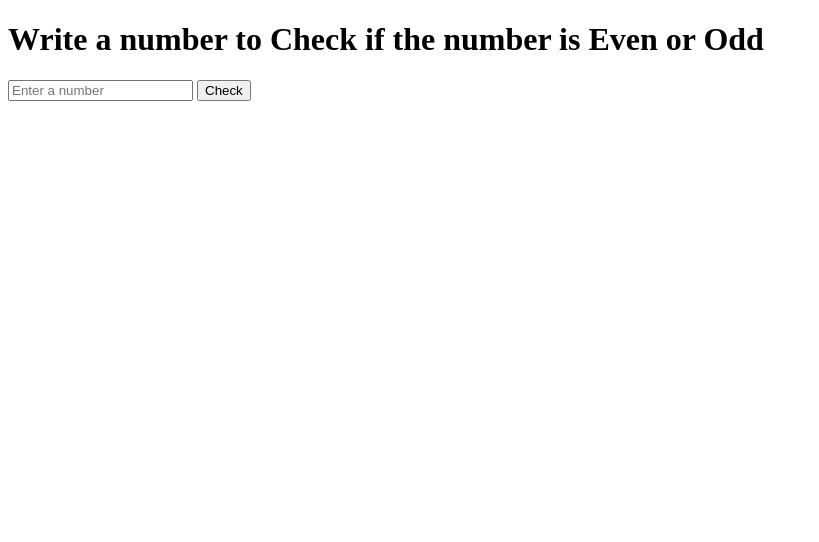
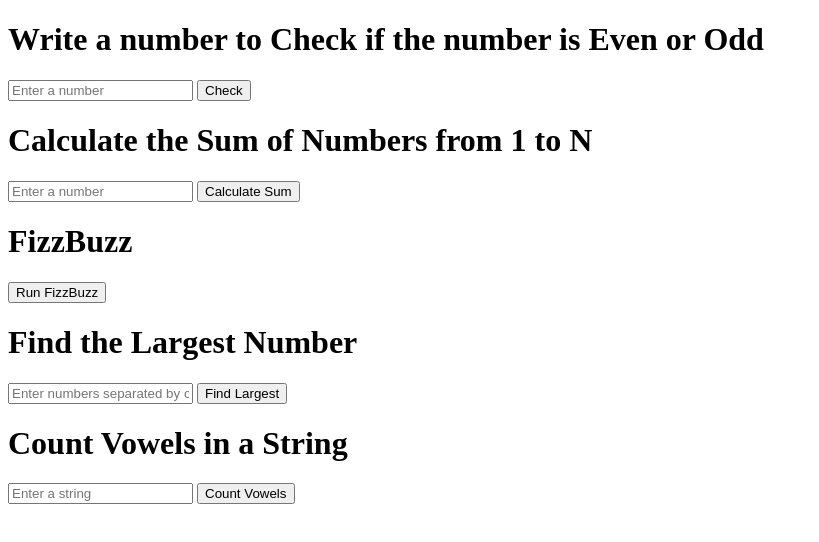
Before and after one commit to nusaibakindy/JS_notes, a plain HTML site: page basicjava1.html in a window 1280 px wide. Shown: the whole page, without its empty margins (0-819 px from the left). Drawn offline with Linux system fonts and the light colour scheme.

Commit message:
added basic javascript task 1

```diff
--- a/basicjava1.html
+++ b/basicjava1.html
@@ -11,7 +11,28 @@
     <button onclick="checkEvenOrOdd()">Check</button>
     <div id="result"></div>
 
+    <h1>Calculate the Sum of Numbers from 1 to N</h1>
+    <input type="number" id="sumInput" placeholder="Enter a number">
+    <button onclick="calculateSum()">Calculate Sum</button>
+    <div id="sumResult"></div>
+
+    <h1>FizzBuzz</h1>
+    <button onclick="fizzBuzz()">Run FizzBuzz</button>
+    <div id="fizzBuzzResult"></div>
+
+    <h1>Find the Largest Number</h1>
+    <input type="text" id="arrayInput" placeholder="Enter numbers separated by commas">
+    <button onclick="findLargestNumber()">Find Largest</button>
+    <div id="largestNumberResult"></div>
+
+    <h1>Count Vowels in a String</h1>
+    <input type="text" id="vowelInput" placeholder="Enter a string">
+    <button onclick="countVowels()">Count Vowels</button>
+    <div id="vowelResult"></div>
+
     <script>
+
+        //function Even or Odd Checker
         function checkEvenOrOdd() {
             const number = document.getElementById("numberInput").value;
 
@@ -21,6 +42,74 @@
                 document.getElementById("result").innerText = `${number} is Odd.`;
             }
         }
+
+        // function for Sum of Numbers 1 to N
+        function calculateSum() {
+            const n = document.getElementById("sumInput").value;
+            if (n === "") {
+                document.getElementById("sumResult").innerText = "Please enter a number.";
+                return;
+            }
+            let sum = 0;
+            for (let i = 1; i <= n; i++) {
+                sum += i;
+            }
+
+            document.getElementById("sumResult").innerText = `The sum of numbers from 1 to ${n} is ${sum}.`;
+        }
+
+        // Function for FizzBuzz
+        function fizzBuzz() {
+            let result = "";
+            for (let i = 1; i <= 100; i++) {
+                if (i % 3 === 0 && i % 5 === 0) {
+                    result += "FizzBuzz<br>";
+                } else if (i % 3 === 0) {
+                    result += "Fizz<br>";
+                } else if (i % 5 === 0) {
+                    result += "Buzz<br>";
+                } else {
+                    result += i + "<br>";
+                }
+            }
+            document.getElementById("fizzBuzzResult").innerHTML = result;
+        }
+
+        // Function to find the largest number in an array
+                function findLargestNumber() {
+            const input = document.getElementById("arrayInput").value;
+            if (input === "") {
+                document.getElementById("largestNumberResult").innerText = "Please enter numbers separated by commas.";
+                return;
+            }
+            const numbers = input.split(",").map(num => parseFloat(num.trim()));
+            if (numbers.some(isNaN)) {
+                document.getElementById("largestNumberResult").innerText = "Please enter valid numbers.";
+                return;
+            }
+            const largest = Math.max(...numbers);
+            document.getElementById("largestNumberResult").innerText = `The largest number is ${largest}.`;
+        }
+
+        // Function to count vowels in a string
+        function countVowels() {
+            const input = document.getElementById("vowelInput").value;
+            if (input === "") {
+                document.getElementById("vowelResult").innerText = "Please enter a string.";
+                return;
+            }
+
+            const vowels = "aeiouAEIOU";
+
+            let count = 0;
+            for (let char of input) {
+                if (vowels.includes(char)) {
+                    count++;
+                }
+            }
+
+            document.getElementById("vowelResult").innerText = `The number of vowels in the string is ${count}.`;
+        }
     </script>
 </body>
 </html>
```
